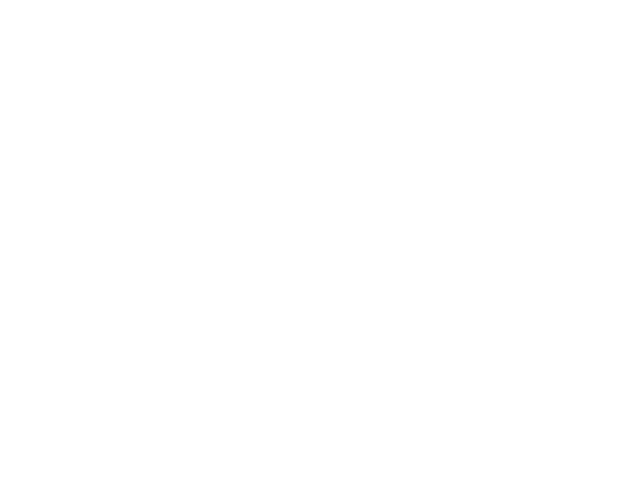
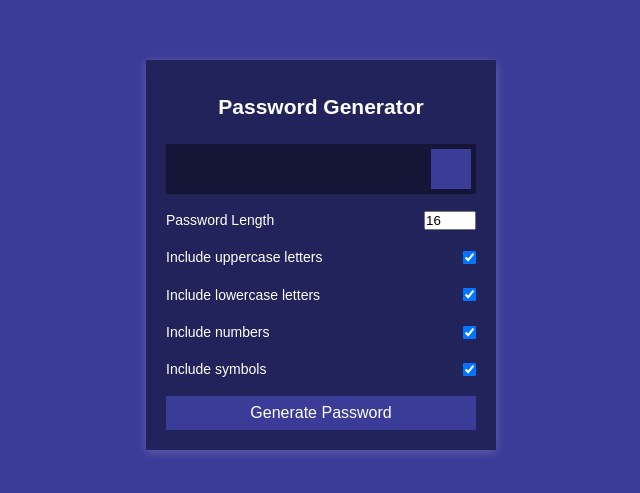
Before and after one commit to iihao/vue-50projects50days, a Vue app: page /#/password-generator in a window 1280 px wide. Before the commit this address led to /#/auto-text-effect. Shown: the part 145-638 px from the top of the page, without its empty margins (319-959 px from the left). Built offline with nearby package versions, Linux system fonts and the light colour scheme; a web font is replaced by a local one.

Commit message:
add day30

```diff
--- a/src/assets/icon/iconfont.css
+++ b/src/assets/icon/iconfont.css
@@ -1,8 +1,8 @@
 @font-face {
     font-family: "iconfont"; /* Project id 3774658 */
-    src: url('//at.alicdn.com/t/c/font_3774658_ri62veafnn.woff2?t=1669709109464') format('woff2'),
-    url('//at.alicdn.com/t/c/font_3774658_ri62veafnn.woff?t=1669709109464') format('woff'),
-    url('//at.alicdn.com/t/c/font_3774658_ri62veafnn.ttf?t=1669709109464') format('truetype');
+    src: url('//at.alicdn.com/t/c/font_3774658_aab7mvjgavh.woff2?t=1669774557046') format('woff2'),
+    url('//at.alicdn.com/t/c/font_3774658_aab7mvjgavh.woff?t=1669774557046') format('woff'),
+    url('//at.alicdn.com/t/c/font_3774658_aab7mvjgavh.ttf?t=1669774557046') format('truetype');
 }
 
 .iconfont {
@@ -11,6 +11,10 @@
     font-style: normal;
     -webkit-font-smoothing: antialiased;
     -moz-osx-font-smoothing: grayscale;
+}
+
+.icon-copy:before {
+    content: "\e6e9";
 }
 
 .icon-love:before {
--- a/src/router/index.ts
+++ b/src/router/index.ts
@@ -153,6 +153,16 @@
         path: '/double-click-heart',
         component: () => import('../views/double-click-heart/index.vue')
     },
+    {
+        name: 'auto-text-effect',
+        path: '/auto-text-effect',
+        component: () => import('../views/auto-text-effect/index.vue')
+    },
+    {
+        name: 'password-generator',
+        path: '/password-generator',
+        component: () => import('../views/password-generator/index.vue')
+    },
     //{ name: '关于', path: '/about', component: () => import('../pages/About.vue')}
 ]
 // 创建路由实例
--- /dev/null
+++ b/src/views/auto-text-effect/index.vue
@@ -0,0 +1,71 @@
+<script lang="ts" setup>
+import {onMounted, ref} from "vue";
+
+const text = 'We Love Programming!'
+const textRef = ref()
+const speed = ref(1)
+let idx = 1
+const writeText = () => {
+  textRef.value = text.slice(0, idx)
+  idx++
+  if (idx > text.length) {
+    idx = 1
+  }
+  setTimeout(() => {
+    writeText()
+  }, 300 / speed.value)
+}
+onMounted(() => {
+  writeText()
+})
+</script>
+<template>
+  <div id="page" class="page">
+    <h1 id="text">{{ textRef }}</h1>
+    <div class="speed">
+      <label for="speed">Speed:</label>
+      <input id="speed" v-model="speed" max="10" min="1" name="speed" step="1" type="number">
+    </div>
+  </div>
+</template>
+<style scoped>
+
+* {
+  box-sizing: border-box;
+}
+
+#page {
+  background-color: darksalmon;
+  font-family: 'Roboto', sans-serif;
+  display: flex;
+  flex-direction: column;
+  align-items: center;
+  justify-content: center;
+  height: 100vh;
+  width: 100%;
+  overflow: hidden;
+  margin: 0;
+}
+
+div .speed {
+  position: absolute;
+  bottom: 20px;
+  background: rgba(0, 0, 0, 0.1);
+  padding: 10px 20px;
+  font-size: 18px;
+}
+
+input {
+  width: 50px;
+  padding: 5px;
+  font-size: 18px;
+  background-color: darksalmon;
+  border: none;
+  text-align: center;
+}
+
+input:focus {
+  outline: none;
+}
+
+</style>
--- a/src/views/index.vue
+++ b/src/views/index.vue
@@ -34,6 +34,8 @@
   {id: 27, name: 'toast-notification', bgImage: ''},
   {id: 28, name: 'github-profiles', bgImage: ''},
   {id: 29, name: 'double-click-heart', bgImage: ''},
+  {id: 30, name: 'auto-text-effect', bgImage: ''},
+  {id: 31, name: 'password-generator', bgImage: ''},
 ])
 console.log(getAssets('img/expanding-cards.png'))
 </script>
--- /dev/null
+++ b/src/views/password-generator/index.vue
@@ -0,0 +1,186 @@
+<script lang="ts" setup>
+import {ref} from "vue";
+
+const passwordLength = ref<number>(16)
+const uppercase = ref<boolean>(true)
+const lowercase = ref<boolean>(true)
+const numbers = ref<boolean>(true)
+const symbols = ref<boolean>(true)
+const randomArr = ref<Array<string | boolean>>([])
+const resultPw = ref<string>('')
+
+const randomNumber = () => {
+  return numbers.value ? String.fromCharCode(Math.floor(Math.random() * 10) + 48) : false
+}
+const randomLower = () => {
+  return lowercase.value ? String.fromCharCode(Math.floor(Math.random() * 26) + 97) : false
+}
+const randomUpper = () => {
+  return uppercase.value ? String.fromCharCode(Math.floor(Math.random() * 26) + 65) : false
+}
+const randomSymbol = () => {
+  const s = '!@#$%^&*(){}[]=<>/,.'
+  return symbols.value ? s[Math.floor(Math.random() * s.length)] : false
+}
+const getRandomArr = () => {
+  const arr = [randomNumber(), randomLower(), randomUpper(), randomSymbol()]
+  return arr.filter(item => {
+    if (item) {
+      return item
+    }
+  })
+}
+const copyClick = () => {
+  if (!resultPw.value) {
+    return
+  }
+  navigator.clipboard.writeText(resultPw.value);
+  console.log('复制成功')
+}
+const handleClick = () => {
+  resultPw.value = ''
+  const count = (+numbers.value) + (+symbols.value) + (+uppercase.value) + (+lowercase.value)
+  for (let i = 0; i < passwordLength.value; i++) {
+    randomArr.value = getRandomArr()
+    const rd = Math.floor(Math.random() * count)
+    resultPw.value += randomArr.value[rd]
+  }
+  // console.log(uppercase.value, lowercase.value, numbers.value, symbols.value, count, resultPw.value)
+}
+</script>
+
+<template>
+  <div id="page" class="page">
+    <div class="container">
+      <h2>Password Generator</h2>
+      <div class="result-container">
+        <span id="result">{{ resultPw }}</span>
+        <button id="clipboard" class="btn" @click="copyClick">
+          <i class="iconfont icon-copy"></i>
+        </button>
+      </div>
+      <div class="settings">
+        <div class="setting">
+          <label>Password Length</label>
+          <input id="length" v-model="passwordLength" max="20" min="6" type="number">
+        </div>
+        <div class="setting">
+          <label>Include uppercase letters</label>
+          <input id="uppercase" v-model="uppercase" type="checkbox">
+        </div>
+        <div class="setting">
+          <label>Include lowercase letters</label>
+          <input id="lowercase" v-model="lowercase" type="checkbox">
+        </div>
+        <div class="setting">
+          <label>Include numbers</label>
+          <input id="numbers" v-model="numbers" type="checkbox">
+        </div>
+        <div class="setting">
+          <label>Include symbols</label>
+          <input id="symbols" v-model="symbols" type="checkbox">
+        </div>
+      </div>
+      <button id="generate" class="btn btn-large" @click="handleClick()">
+        Generate Password
+      </button>
+    </div>
+  </div>
+</template>
+
+
+<style scoped>
+
+* {
+  box-sizing: border-box;
+}
+
+#page {
+  background-color: #3b3b98;
+  color: #fff;
+  font-family: 'Muli', sans-serif;
+  display: flex;
+  flex-direction: column;
+  align-items: center;
+  justify-content: center;
+  height: 100vh;
+  overflow: hidden;
+  padding: 10px;
+  margin: 0;
+}
+
+.iconfont {
+  font-size: 22px;
+}
+
+h2 {
+  margin: 10px 0 20px;
+  text-align: center;
+}
+
+.container {
+  background-color: #23235b;
+  box-shadow: 0px 2px 10px rgba(255, 255, 255, 0.2);
+  padding: 20px;
+  width: 350px;
+  max-width: 100%;
+}
+
+.result-container {
+  background-color: rgba(0, 0, 0, 0.4);
+  display: flex;
+  justify-content: flex-start;
+  align-items: center;
+  position: relative;
+  font-size: 18px;
+  letter-spacing: 1px;
+  padding: 12px 10px;
+  height: 50px;
+  width: 100%;
+}
+
+.result-container #result {
+  word-wrap: break-word;
+  max-width: calc(100% - 40px);
+  overflow-y: scroll;
+  height: 100%;
+}
+
+#result::-webkit-scrollbar {
+  width: 1rem;
+}
+
+.result-container .btn {
+  position: absolute;
+  top: 5px;
+  right: 5px;
+  width: 40px;
+  height: 40px;
+  font-size: 20px;
+}
+
+.btn {
+  border: none;
+  background-color: #3b3b98;
+  color: #fff;
+  font-size: 16px;
+  padding: 8px;
+  cursor: pointer;
+  display: flex;
+  justify-content: center;
+  align-items: center;
+}
+
+.btn-large {
+  display: block;
+  width: 100%;
+}
+
+.setting {
+  display: flex;
+  justify-content: space-between;
+  align-items: center;
+  margin: 15px 0;
+}
+
+</style>
```
